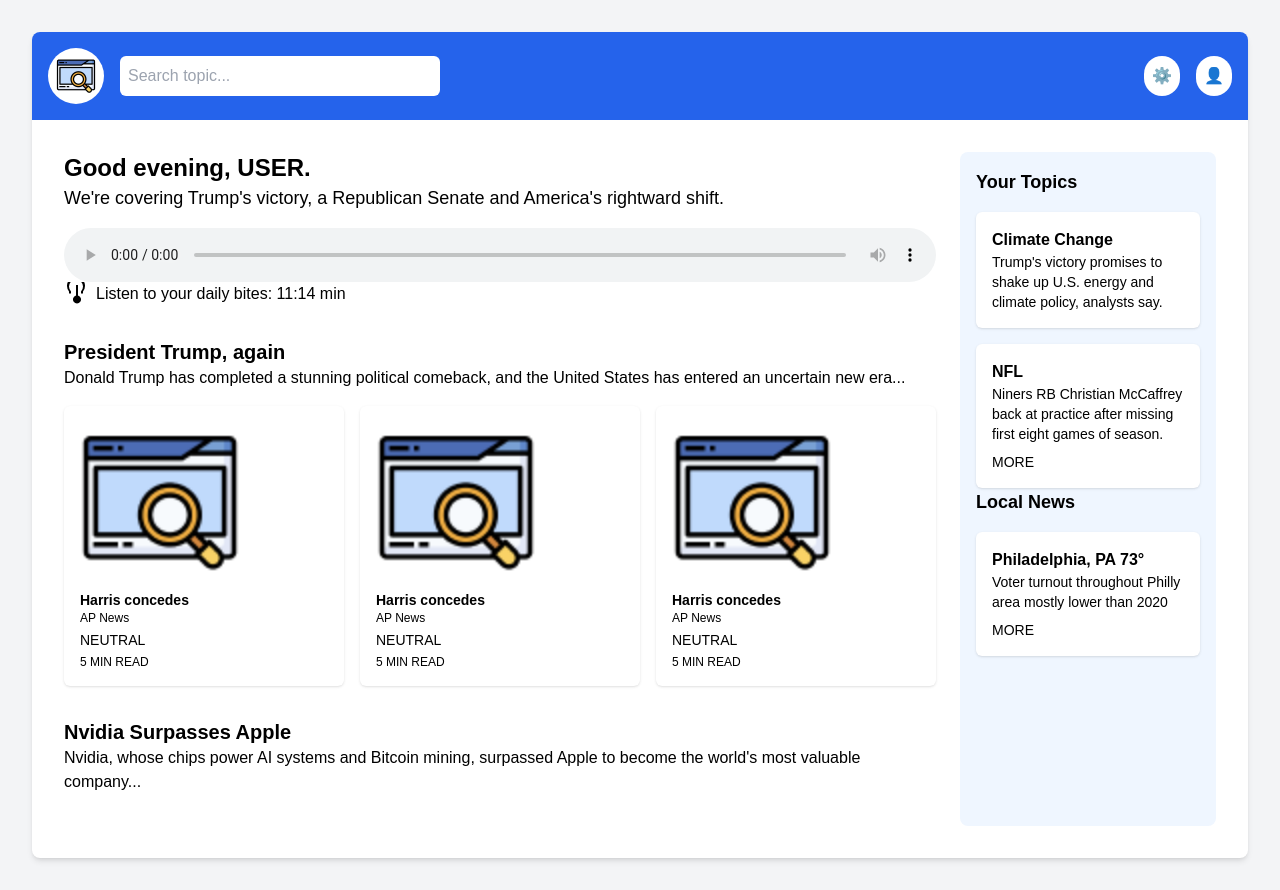
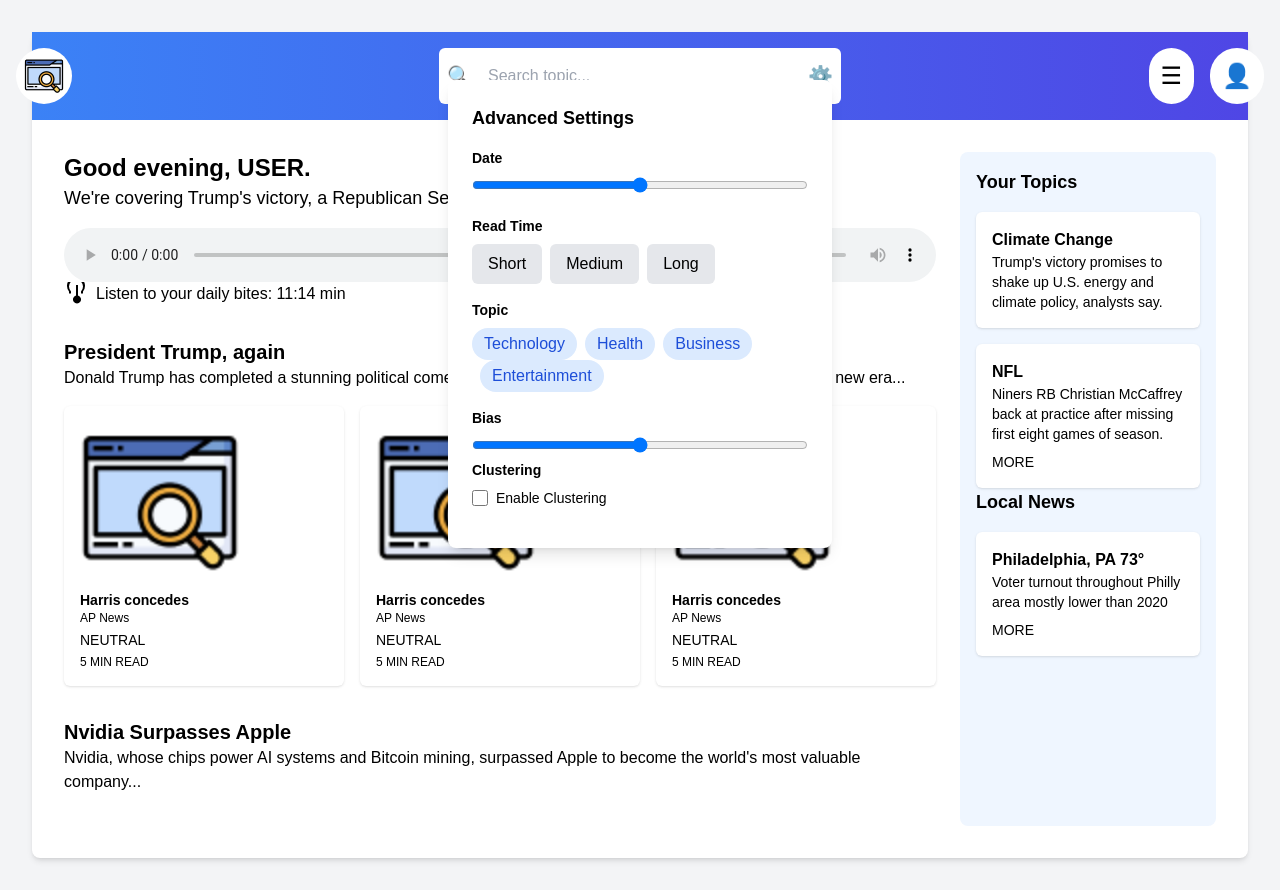
Before and after one commit to fayefzhang/bitewise, a Next.js app in the folder frontend/: page /dashboard in a window 1280 px wide. Both pictures are taken after a click on the button "⚙️". Built offline with nearby package versions, Linux system fonts and the light colour scheme.

Commit message:
better header (+ adv settings)

```diff
--- a/frontend/app/components/header.tsx
+++ b/frontend/app/components/header.tsx
@@ -1,6 +1,7 @@
 "use client";
 
 import Image from "next/image";
+import Link from "next/link";
 import { useState } from "react";
 
 interface HeaderProps {
@@ -8,8 +9,12 @@ interface HeaderProps {
   placeholder?: string;
 }
 
-const Header: React.FC<HeaderProps> = ({ onSearch, placeholder = "Search for articles..." }) => {
+const Header: React.FC<HeaderProps> = ({
+  onSearch,
+  placeholder = "Search for articles...",
+}) => {
   const [searchTerm, setSearchTerm] = useState("");
+  const [showSettings, setShowSettings] = useState(false);
 
   const handleKeyDown = (e: React.KeyboardEvent<HTMLInputElement>) => {
     if (e.key === "Enter" && searchTerm.trim()) {
@@ -18,38 +23,108 @@ const Header: React.FC<HeaderProps> = ({ onSearch, placeholder = "Search for art
   };
 
   return (
-    <header className="bg-blue-600 p-4 rounded-t-lg flex justify-between items-center">
-      <div className="flex items-center space-x-4">
-        <div className="bg-white p-2 rounded-full">
+    <header className="bg-gradient-to-r from-blue-500 to-indigo-600 p-4 flex justify-center items-center">
+      <div className="flex space-x-4 absolute left-4">
+        <Link href="/dashboard">
+          <div className="bg-white p-2 rounded-full cursor-pointer">
             <Image
-            src="/bitewise_logo.png" // Replace with actual image path
+              src="/bitewise_logo.png"
               alt="logo"
               width={40}
               height={30}
               className="rounded-lg"
             />
           </div>
+        </Link>
+      </div>
+      <div className="flex items-center space-x-2 bg-white p-2 rounded-md">
+        <span className="text-xl">🔍</span>
         <input
           type="text"
           value={searchTerm}
           onChange={(e) => setSearchTerm(e.target.value)}
           onKeyDown={handleKeyDown}
           placeholder={placeholder}
-          className="p-2 rounded-md w-full md:w-80"
+          className="p-2 w-full md:w-80 text-black focus:outline-none"
         />
-      </div>
-      <div className="flex space-x-4">
-        <button className="p-2 rounded-full bg-white">
-          <span role="img" aria-label="settings">
+        <button
+          className="text-xl text-gray-600 hover:text-black"
+          onClick={() => setShowSettings(!showSettings)}
+        >
           ⚙️
-          </span>
-        </button>
-        <button className="p-2 rounded-full bg-white">
-          <span role="img" aria-label="user">
-            👤
-          </span>
         </button>
       </div>
+      <div className="flex space-x-4 absolute right-4">
+        <button className="p-3 rounded-full bg-white text-2xl">☰</button>
+        <button className="p-3 rounded-full bg-white text-2xl">👤</button>
+      </div>
+
+      {/* Advanced Search */}
+      {showSettings && (
+        <div
+          className="absolute bg-white shadow-lg rounded-lg p-6 w-96 top-20 mx-auto left-1/2 transform -translate-x-1/2 text-black"
+          style={{ zIndex: 50 }}
+        >
+          <h3 className="text-lg font-bold mb-4">Advanced Settings</h3>
+          {/* Date: Slider */}
+          <div className="mb-4">
+            <label className="block text-sm font-semibold mb-2">Date</label>
+            <input type="range" className="w-full" />
+          </div>
+          {/* Read Time: Buttons */}
+          <div className="mb-4">
+            <label className="block text-sm font-semibold mb-2">
+              Read Time
+            </label>
+            <div className="flex space-x-2">
+              <button className="px-4 py-2 bg-gray-200 rounded-md hover:bg-gray-300">
+                Short
+              </button>
+              <button className="px-4 py-2 bg-gray-200 rounded-md hover:bg-gray-300">
+                Medium
+              </button>
+              <button className="px-4 py-2 bg-gray-200 rounded-md hover:bg-gray-300">
+                Long
+              </button>
+            </div>
+          </div>
+          {/* Topic: Tags */}
+          <div className="mb-4">
+            <label className="block text-sm font-semibold mb-2">Topic</label>
+            <div className="flex space-x-2 flex-wrap">
+              <span className="px-3 py-1 bg-blue-100 text-blue-700 rounded-full">
+                Technology
+              </span>
+              <span className="px-3 py-1 bg-blue-100 text-blue-700 rounded-full">
+                Health
+              </span>
+              <span className="px-3 py-1 bg-blue-100 text-blue-700 rounded-full">
+                Business
+              </span>
+              <span className="px-3 py-1 bg-blue-100 text-blue-700 rounded-full">
+                Entertainment
+              </span>
+            </div>
+          </div>
+          {/* Bias: Slider */}
+          <div>
+            <label className="block text-sm font-semibold mb-2">Bias</label>
+            <input type="range" className="w-full" />
+          </div>
+          {/* Clustering: Checkmark */}
+          <div className="mb-4">
+            <label className="block text-sm font-semibold mb-2">
+              Clustering
+            </label>
+            <div className="flex items-center space-x-2">
+              <input type="checkbox" id="clustering" className="w-4 h-4" />
+              <label htmlFor="clustering" className="text-sm">
+                Enable Clustering
+              </label>
+            </div>
+          </div>
+        </div>
+      )}
     </header>
   );
 };
```
Lines whose indentation alone changed are shown as unchanged.
